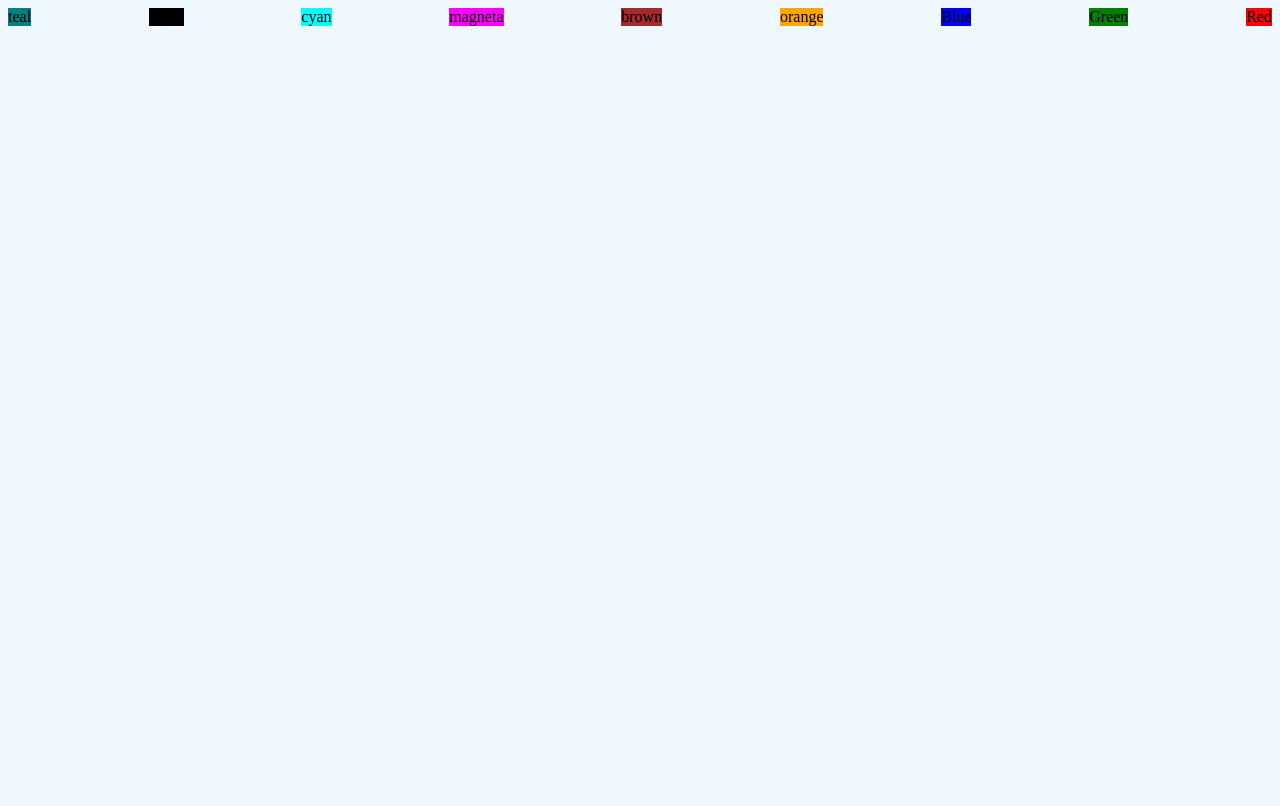
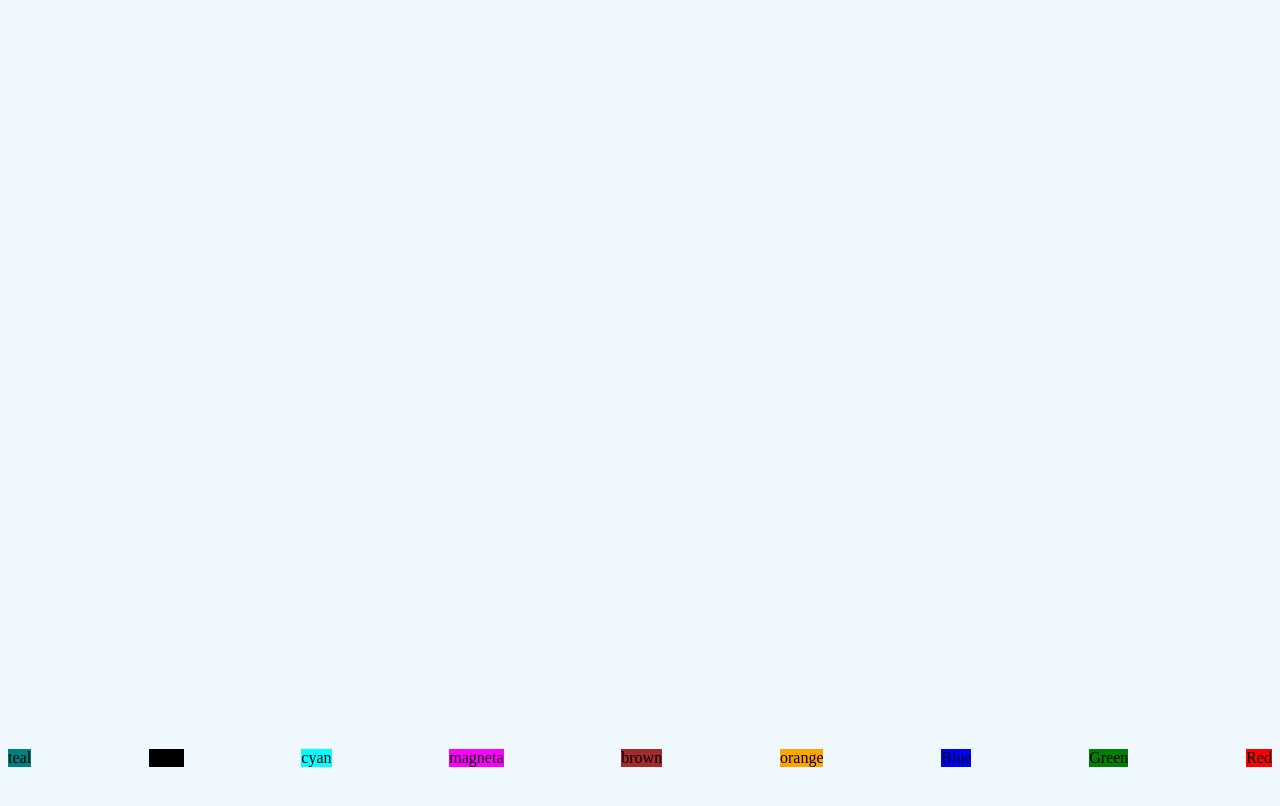
Before and after one commit to kanix-1801/tranning, a plain HTML site: page Flexbox/index.html in a window 1280 px wide. Shown: the top 806 px of the page. Drawn offline with Linux system fonts and the light colour scheme.

Commit message:
complete

```diff
--- a/Flexbox/style.css
+++ b/Flexbox/style.css
@@ -8,9 +8,11 @@ body {
   width: 100px;
 }
 .container {
+  height: 1500px;
   display: flex;
   flex-direction: row-reverse;
   justify-content: space-between;
+  align-items: center;
 }
 
 .red {
```
